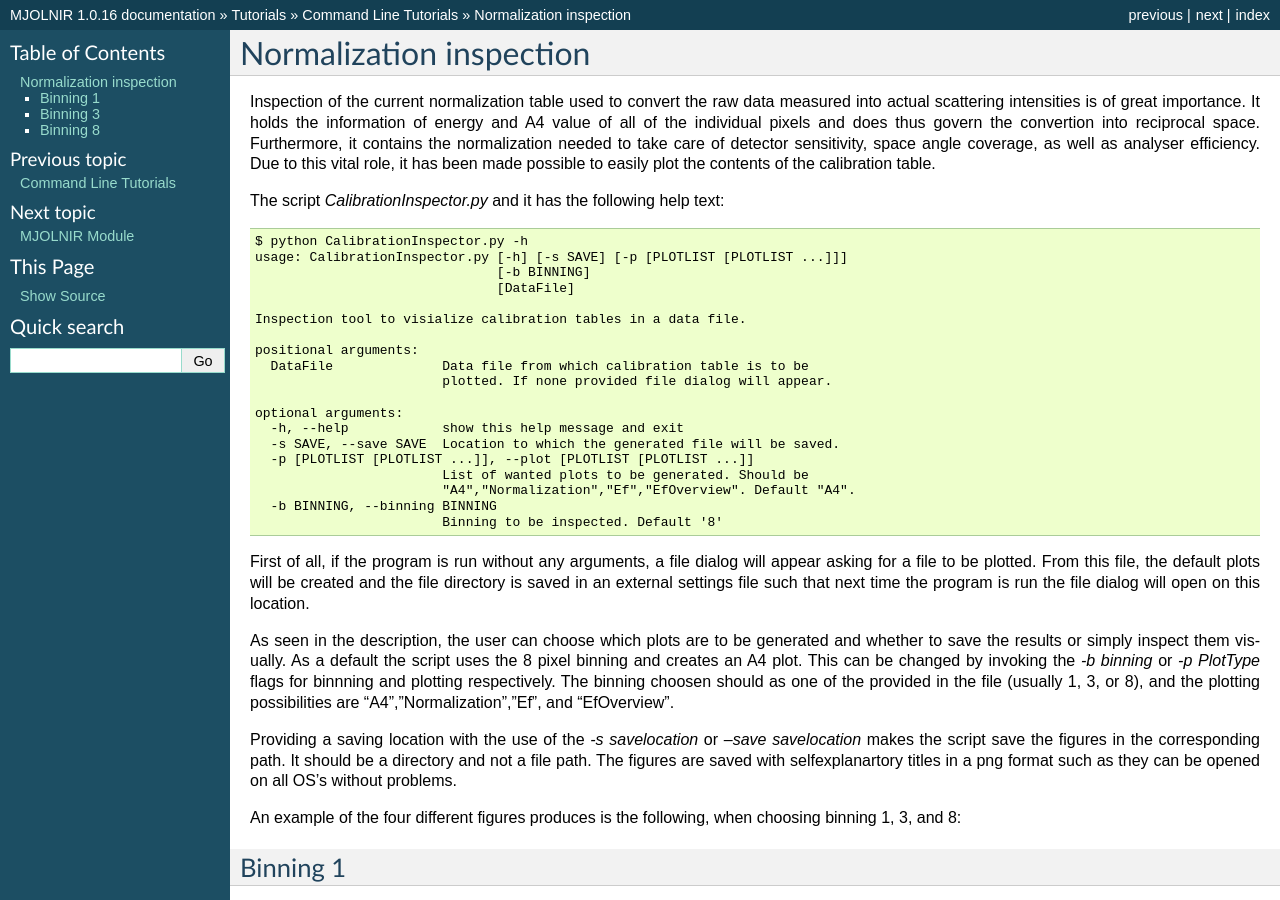
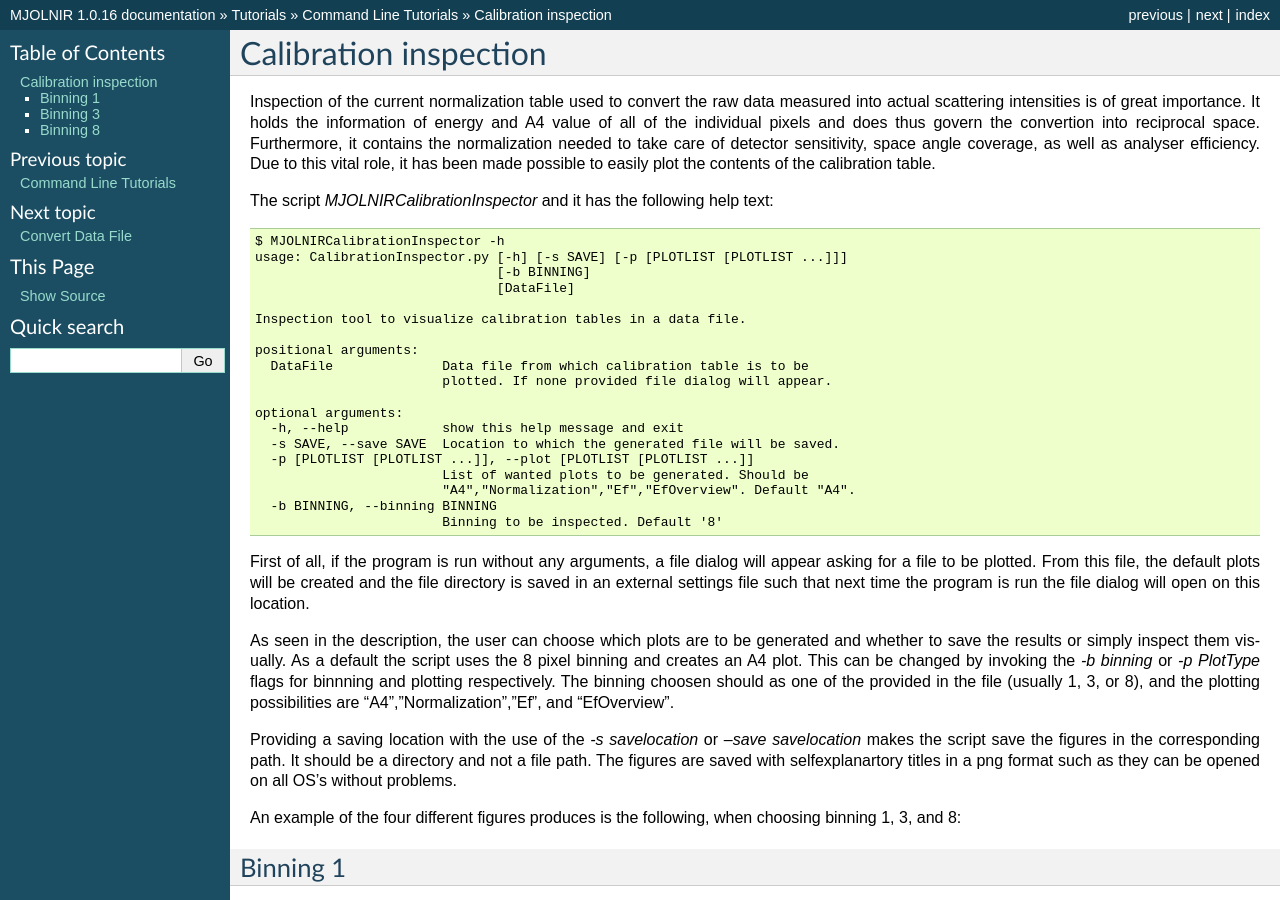
Before and after one commit to MJOLNIRPackage/MJOLNIR, a Sphinx documentation site: the page built from docs/Tutorials/Commandline/MJOLNIRCalibrationInspector.rst, in a window 1280 px wide and 900 px high. Built offline with Sphinx 7.4.7, drawn with Linux system fonts in a browser that asks for light colours; some of the changed text lies outside the part shown.

Commit message:
Update Documentation for command line scripts

```diff
--- a/docs/Tutorials/Commandline/NormalizationTable.rst
+++ b/docs/Tutorials/Commandline/MJOLNIRCalibrationInspector.rst
@@ -1,16 +1,16 @@
-Normalization inspection
-========================
+Calibration inspection
+======================
 
 Inspection of the current normalization table used to convert the raw data measured into actual scattering intensities is of great importance. It holds the information of energy and A4 value of all of the individual pixels and does thus govern the convertion into reciprocal space. Furthermore, it contains the normalization needed to take care of detector sensitivity, space angle coverage, as well as analyser efficiency. Due to this vital role, it has been made possible to easily plot the contents of the calibration table.
 
-The script *CalibrationInspector.py* and it has the following help text::
+The script *MJOLNIRCalibrationInspector* and it has the following help text::
 
-    $ python CalibrationInspector.py -h
+    $ MJOLNIRCalibrationInspector -h
     usage: CalibrationInspector.py [-h] [-s SAVE] [-p [PLOTLIST [PLOTLIST ...]]]
                                    [-b BINNING]
                                    [DataFile]
 
-    Inspection tool to visialize calibration tables in a data file.
+    Inspection tool to visualize calibration tables in a data file.
 
     positional arguments:
       DataFile              Data file from which calibration table is to be
```
Also changed, not shown: docs/Tutorials/Commandline.rst (+9 -8 lines), docs/Tutorials/Commandline/MJOLNIR3DView.rst (added, +50 -0 lines), docs/Tutorials/Commandline/MJOLNIRConvert.rst (added, +24 -0 lines).
